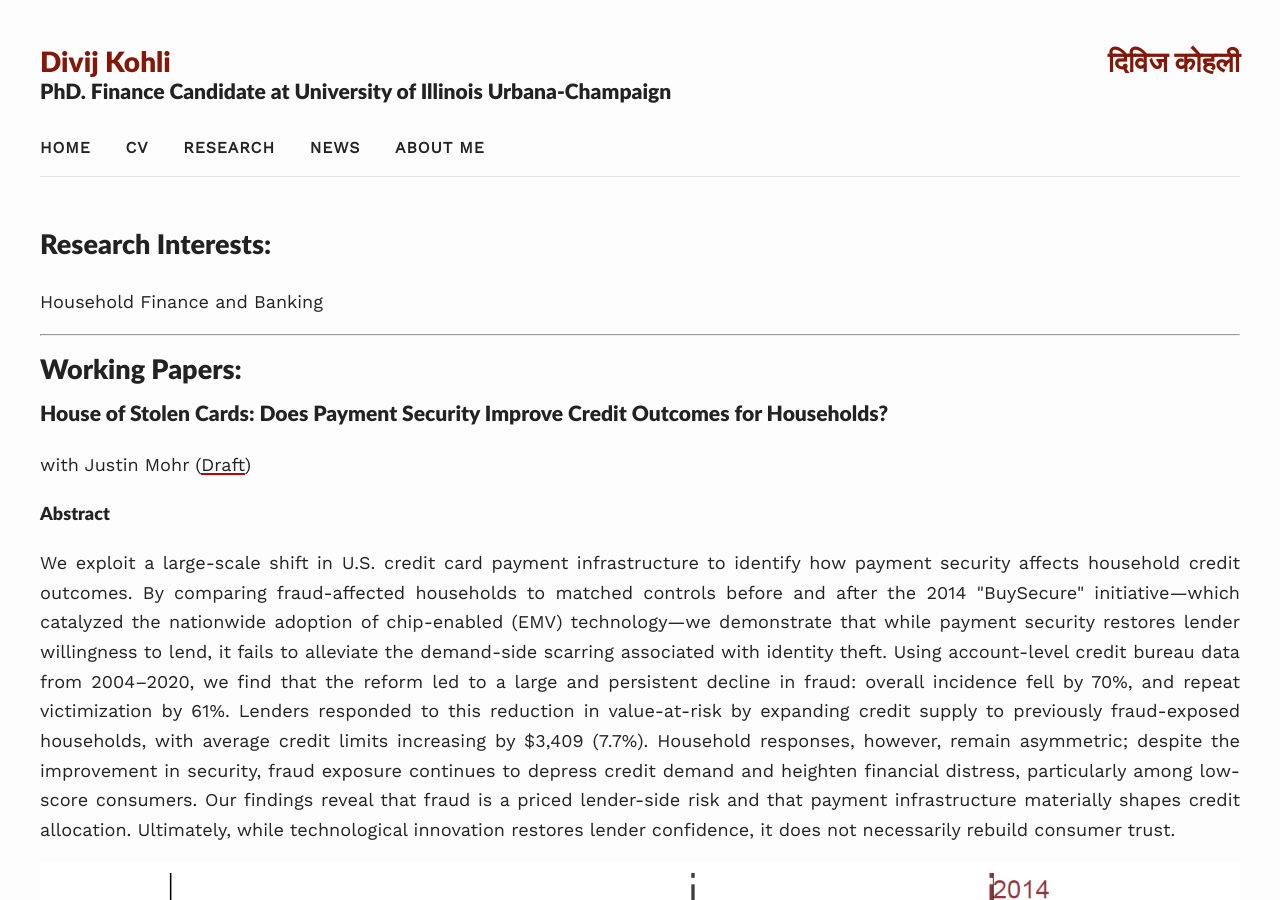
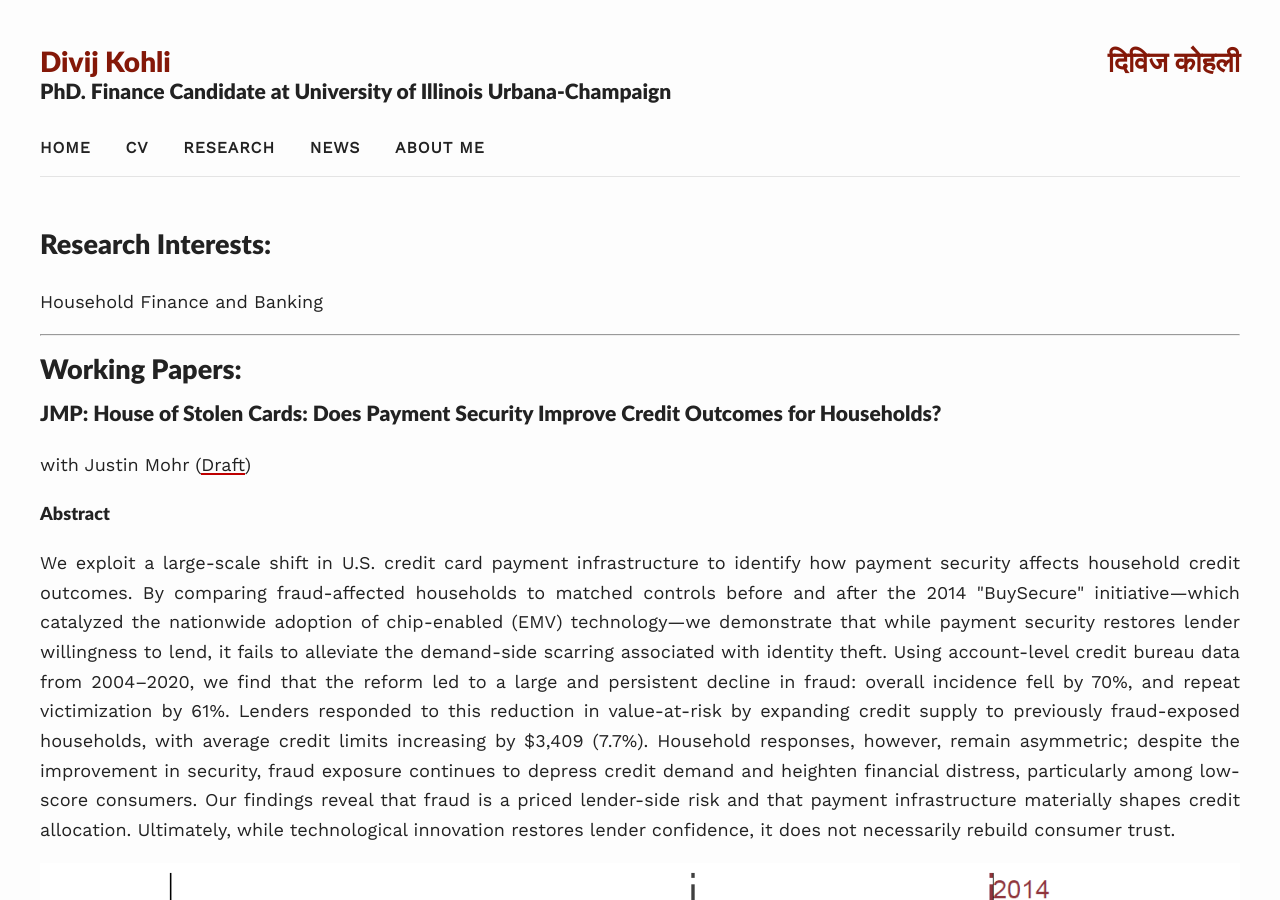
Before and after one commit to divijkohli/divijkohli.github.io, a Jekyll site: the page built from _pages/research.md, in a window 1280 px wide and 900 px high. Built offline with Jekyll 4.4.1, drawn with Linux system fonts in a browser that asks for light colours; nearby versions of some CDN libraries.

Commit message:
Update research.md

```diff
--- a/_pages/research.md
+++ b/_pages/research.md
@@ -11,7 +11,7 @@ Household Finance and Banking
 ---
 
 ## Working Papers:
-### House of Stolen Cards: Does Payment Security Improve Credit Outcomes for Households?
+### JMP: House of Stolen Cards: Does Payment Security Improve Credit Outcomes for Households?
 with Justin Mohr ([Draft]( {{ site.baseurl }}/KM_2025_04.pdf ))
 
 #### Abstract
```
